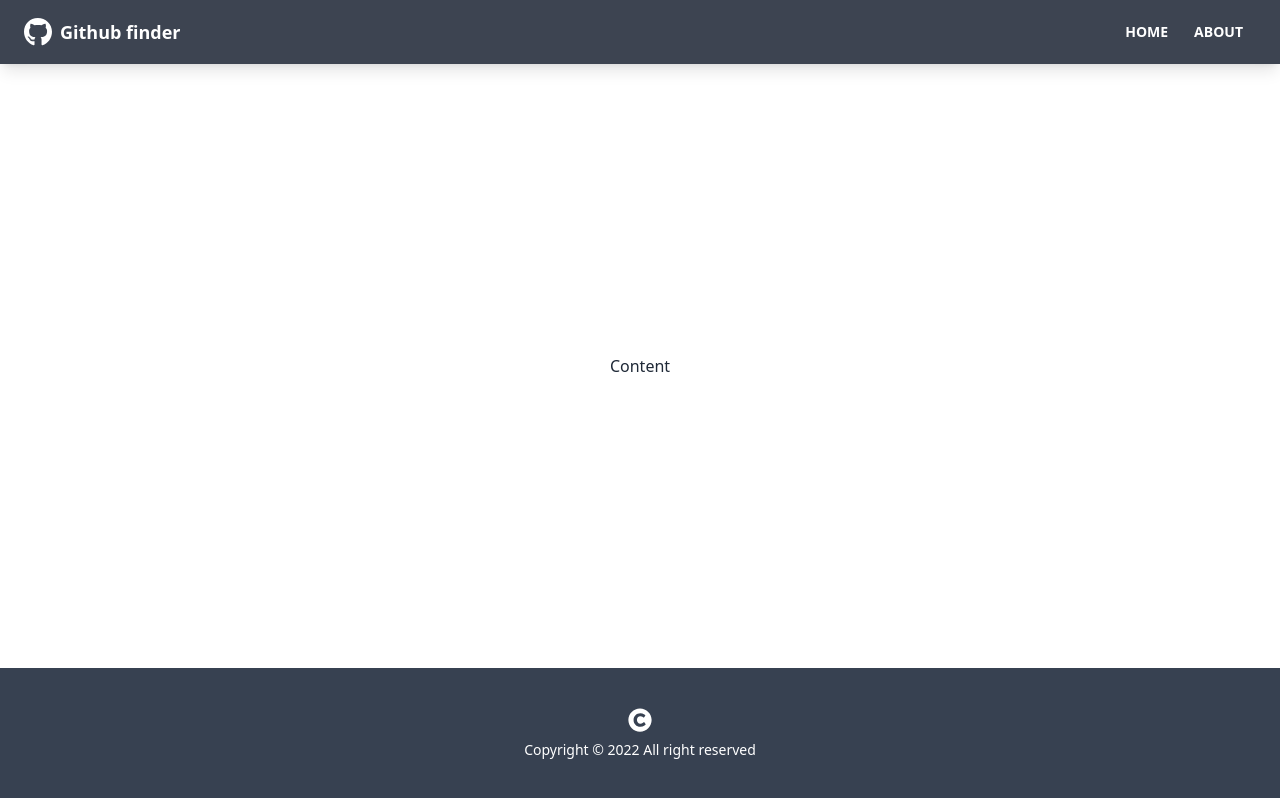
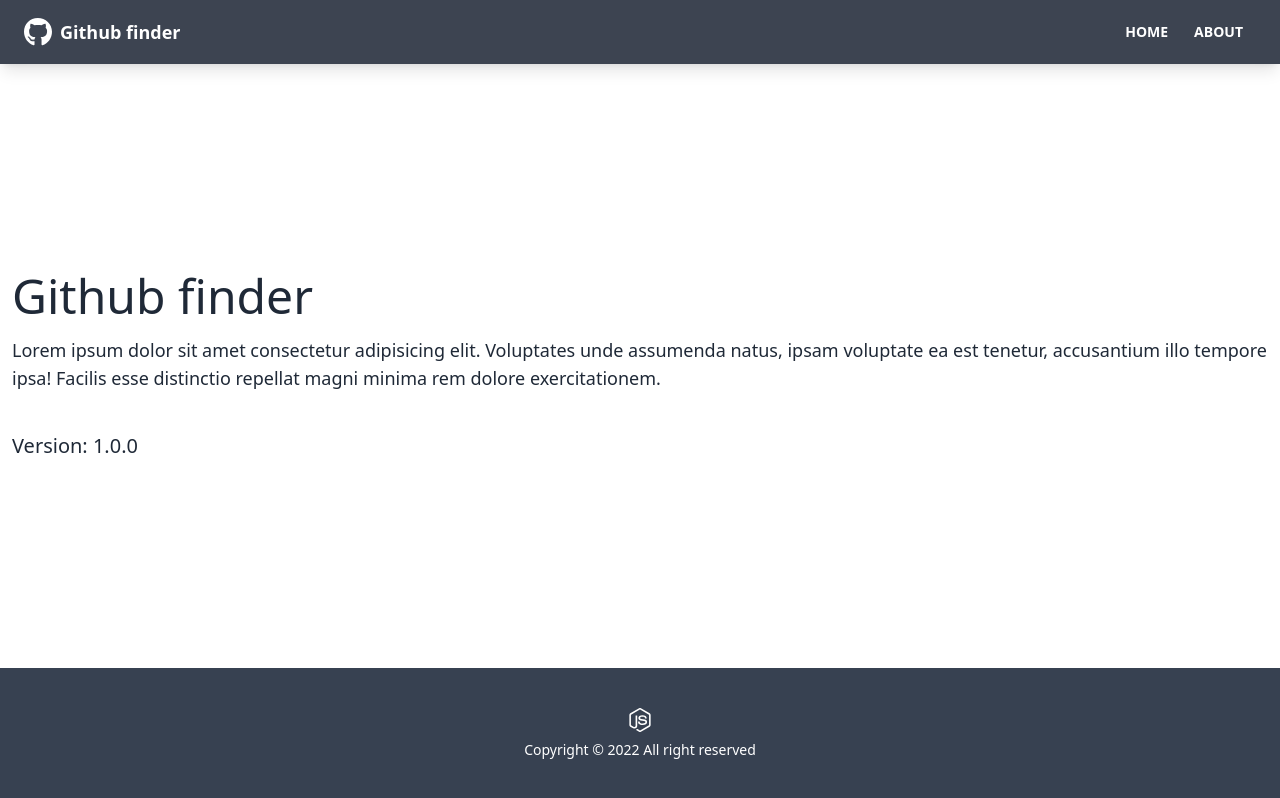
Before and after one commit to vasylmiskiv1/githubfinder, a React (Create React App) app: page /about in a window 1280 px wide. Built offline with nearby package versions, Linux system fonts and the light colour scheme; the HTML template or start-up script is replaced by a standard one.

Commit message:
about, home, not found pages with routes were added

```diff
--- a/src/App.js
+++ b/src/App.js
@@ -1,6 +1,11 @@
-import { BrowserRouter as Router, Route } from "react-router-dom";
+import { BrowserRouter as Router, Route, Routes } from "react-router-dom";
+// layouts
 import Navbar from "./components/layout/Navbar";
 import Footer from "./components/layout/Footer";
+// paes
+import Home from "./pages/Home";
+import About from "./pages/About";
+import NotFound from "./pages/NotFound";
 
 function App() {
   return (
@@ -8,7 +13,14 @@ function App() {
       <div className="flex flex-col justify-between h-screen">
         <Navbar />
 
-        <main className="containter mx-auto px-3 pb-12">Content</main>
+        <main className="containter mx-auto px-3 pb-12">
+          <Routes>
+            <Route path="/" element={<Home  />}/>
+            <Route path="/about" element={<About />}/>
+            <Route path="/" element={<NotFound />}/>
+            <Route path="/*" element={<NotFound />}/>
+          </Routes>
+        </main>
 
         <Footer />
       </div>
--- a/src/components/layout/Footer.jsx
+++ b/src/components/layout/Footer.jsx
@@ -1,4 +1,4 @@
-import { FaCopyright } from 'react-icons/fa'
+import { SiNodedotjs } from 'react-icons/si'
 
 const Footer = () => {
   const footerYear = new Date().getFullYear()
@@ -7,7 +7,7 @@ const Footer = () => {
     <footer className="footer p-10 bg-gray-700
     text-primary-content footer-center">
       <div>
-        <FaCopyright className='text-2xl'/>
+        <SiNodedotjs className='text-2xl'/>
         <p>Copyright &copy; {footerYear} All right reserved</p>
       </div>
     </footer>
--- /dev/null
+++ b/src/pages/About.jsx
@@ -0,0 +1,17 @@
+import React from 'react'
+
+export default function About() {
+  return (
+    <div className='container'>
+      <h1 className="text-5xl mb-4 ">
+        Github finder
+      </h1>
+      <p className='text-lg mb-10'>
+        Lorem ipsum dolor sit amet consectetur adipisicing elit. Voluptates unde assumenda natus, ipsam voluptate ea est tenetur, accusantium illo tempore ipsa! Facilis esse distinctio repellat magni minima rem dolore exercitationem.
+      </p>
+      <p className='text-xl'>
+        Version: <span>1.0.0</span>
+      </p>
+    </div>
+  )
+}
--- /dev/null
+++ b/src/pages/Home.jsx
@@ -0,0 +1,11 @@
+import React from 'react'
+
+export default function Home() {
+  return (
+    <div>
+      <h1 className="text-6xl">
+        Welcome
+      </h1>
+    </div>
+  )
+}
--- /dev/null
+++ b/src/pages/NotFound.jsx
@@ -0,0 +1,22 @@
+import { FaTimesCircle, FaHome } from 'react-icons/fa'
+import { Link } from 'react-router-dom'
+
+export default function NotFound() {
+  return (
+    <div className='hero'>
+      <div className="text-center hero-content">
+        <div className="max-w-lg">
+          <FaTimesCircle className='text-6xl hero mb-5'/>
+          <h1 className="text-3xl font-bold mb-8 mb-20">
+            Page not found
+          </h1>
+
+          <Link to = '/' className='btn btn-secondary'>
+            <FaHome className='mr-2'/>
+            Back to home
+          </Link>
+        </div>
+      </div>
+    </div>
+  )
+}
```
